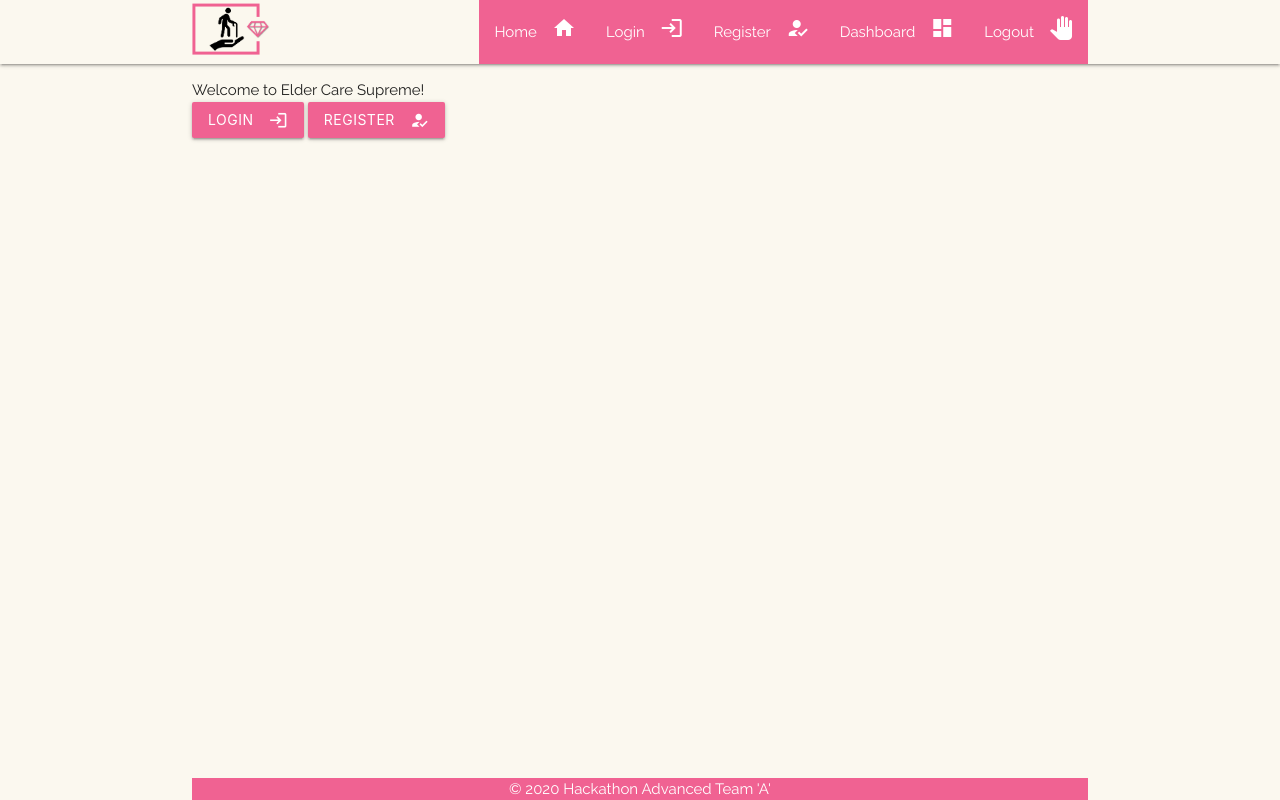
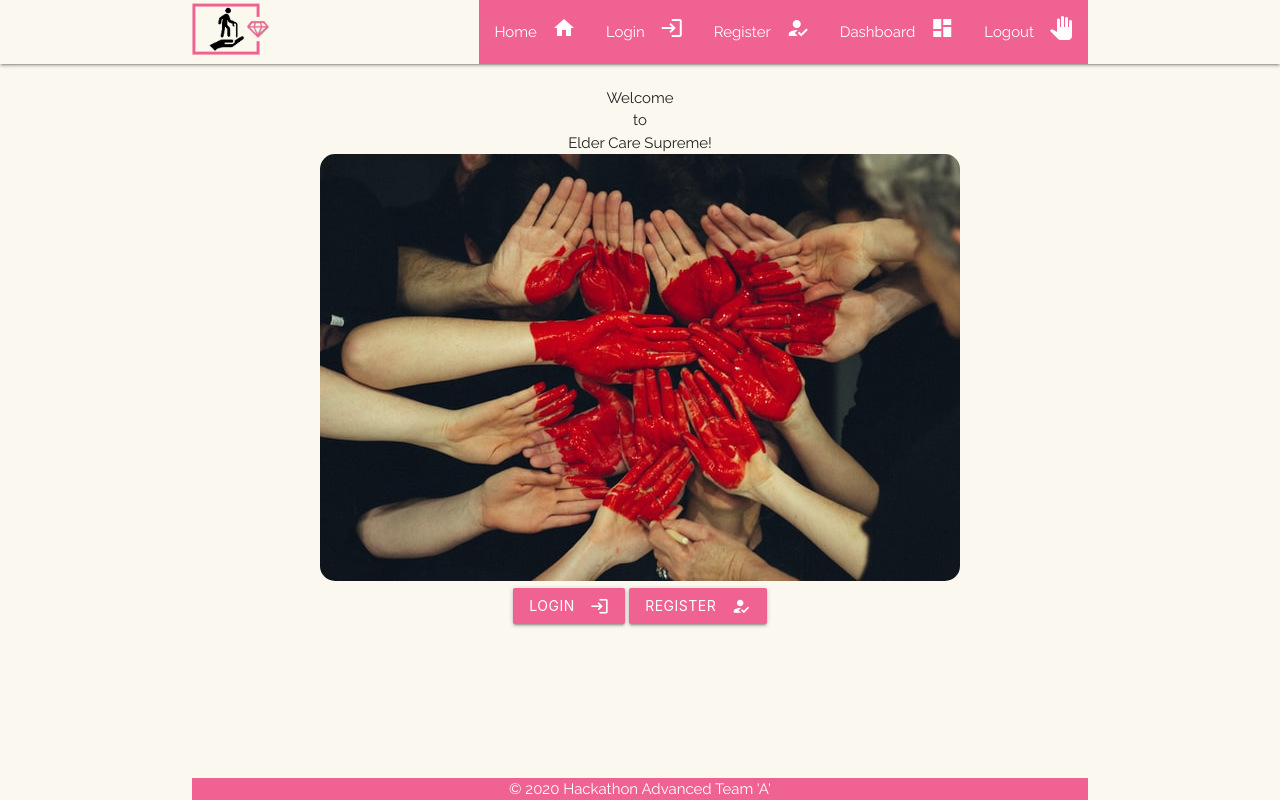
Before and after one commit to NaoiseGaffney/ElderCareSupreme, a Django app: page / in a window 1280 px wide. Run offline with Django 3.2, Linux system fonts and the light colour scheme; some libraries are stand-ins or nearby versions.

Commit message:
Add heart image

```diff
--- a/src/eldercaresupreme/static/css/style.css
+++ b/src/eldercaresupreme/static/css/style.css
@@ -17,7 +17,7 @@ body {
 }
 
 header {
-    padding-bottom: 1rem;
+    padding-bottom: 1.5rem;
 }
 
 /* Materialze 1.0.0 Modifications and Overrides */
@@ -44,9 +44,13 @@ ul>li {
     padding-left: 1rem;
 }
 
+.heart-img {
+    border-radius: 15px;
+}
+
 footer {
     margin-top: auto;
-    padding-top: 1rem;
+    padding-top: 1.5rem;
 }
 
 footer a {
--- a/src/templates/index.html
+++ b/src/templates/index.html
@@ -8,9 +8,15 @@
 {% include 'partials/_messages.html' %}
 
 <div class="container">
-  <div class="row">
+  <div class="row center-align">
 
-    Welcome to Elder Care Supreme!
+    Welcome
+    <br>
+    to
+    <br>
+    Elder Care Supreme!
+    <br>
+    <img src="/static/images/Heart.jpg" class="heart-img" alt="heart">
     <br>
     <button class="btn waves-effect waves-light pink lighten-2" type="button">Login
       <i class="material-icons right">login</i>
```
Also changed, not shown: src/eldercaresupreme/static/images/Heart.jpg (added).
